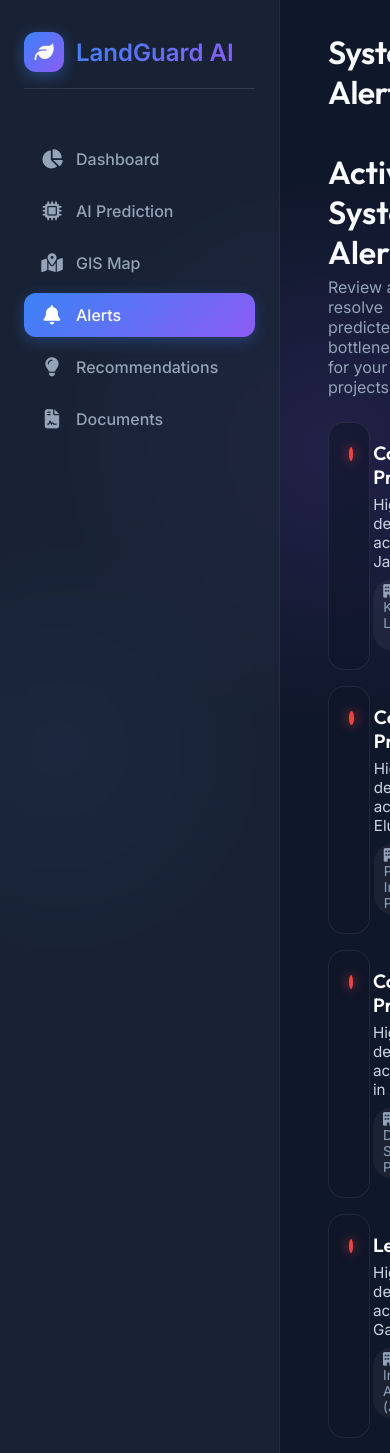
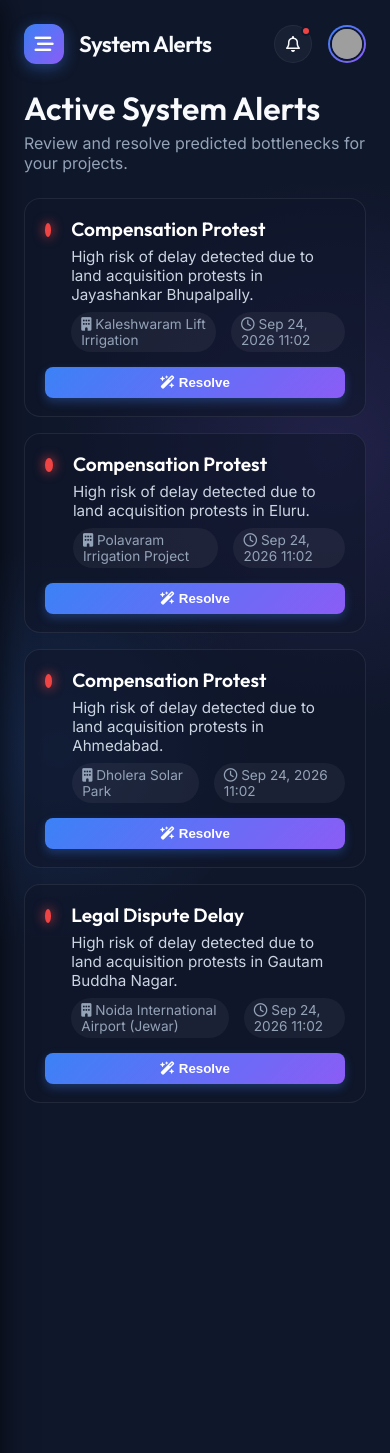
Before and after one commit to shubh-jaiswal-897/LandGuard-AI, a Django app: page /alerts/ in a window 390 px wide. Shown: the top 1453 px of the page. Run offline with Django 5.2, Linux system fonts and the light colour scheme; data comes from the database, SQL or seed files in the repository; grey boxes are pictures that could not be loaded.

Commit message:
UI Overhaul: Add mobile responsiveness and premium touch

```diff
--- a/templates/base.html
+++ b/templates/base.html
@@ -268,6 +268,61 @@
             animation: fadeIn 0.4s ease forwards;
         }
 
+        /* Mobile Responsiveness */
+        .mobile-toggle {
+            display: none;
+            background: var(--accent-gradient);
+            color: white;
+            border: none;
+            width: 40px; height: 40px;
+            border-radius: 12px;
+            align-items: center; justify-content: center;
+            cursor: pointer;
+            box-shadow: 0 4px 15px rgba(59, 130, 246, 0.4);
+            font-size: 1.2rem;
+        }
+        .sidebar-overlay {
+            display: none;
+            position: fixed;
+            top: 0; left: 0; right: 0; bottom: 0;
+            background: rgba(0,0,0,0.5);
+            backdrop-filter: blur(4px);
+            z-index: 9;
+        }
+
+        @media (max-width: 992px) {
+            .main-content { padding: 1.5rem; }
+            .page-title { font-size: 1.6rem; }
+        }
+
+        @media (max-width: 768px) {
+            .mobile-toggle { display: flex; }
+
+            .sidebar {
+                position: fixed;
+                left: -280px;
+                top: 0;
+                height: 100vh;
+                transition: 0.3s cubic-bezier(0.4, 0, 0.2, 1);
+                box-shadow: 5px 0 25px rgba(0,0,0,0.5);
+            }
+            .sidebar.open {
+                left: 0;
+            }
+            .sidebar-overlay.active {
+                display: block;
+            }
+
+            .top-header {
+                margin-bottom: 1.5rem;
+            }
+            .page-title {
+                font-size: 1.4rem;
+            }
+            .avatar { width: 38px; height: 38px; }
+            .notification-btn { width: 38px; height: 38px; }
+        }
+
     </style>
     {% block extra_css %}{% endblock %}
 </head>
@@ -312,8 +367,14 @@
 
         <!-- Main Content Area -->
         <main class="main-content">
+            <div class="sidebar-overlay" onclick="document.querySelector('.sidebar').classList.remove('open'); this.classList.remove('active');"></div>
             <header class="top-header">
-                <h1 class="page-title">{% block page_title %}Dashboard{% endblock %}</h1>
+                <div style="display: flex; align-items: center; gap: 15px;">
+                    <button class="mobile-toggle" onclick="document.querySelector('.sidebar').classList.add('open'); document.querySelector('.sidebar-overlay').classList.add('active');">
+                        <i class="fa-solid fa-bars-staggered"></i>
+                    </button>
+                    <h1 class="page-title">{% block page_title %}Dashboard{% endblock %}</h1>
+                </div>
                 <div class="user-profile">
                     <div class="notification-btn">
                         <i class="fa-regular fa-bell"></i>
--- a/templates/dashboard/alerts.html
+++ b/templates/dashboard/alerts.html
@@ -149,6 +149,21 @@
     }
     .btn-mark-resolved:hover {
         background: #059669;
+    }
+
+    @media (max-width: 768px) {
+        .alert-card {
+            flex-direction: column;
+            align-items: flex-start;
+            gap: 15px;
+        }
+        .alert-card > div:last-child {
+            width: 100%;
+            text-align: left;
+        }
+        .btn-resolve {
+            width: 100%;
+        }
     }
 </style>
 {% endblock %}
```
Also changed, not shown: templates/dashboard/index.html (+12 -0 lines), templates/dashboard/recommendations.html (+16 -1 lines).
